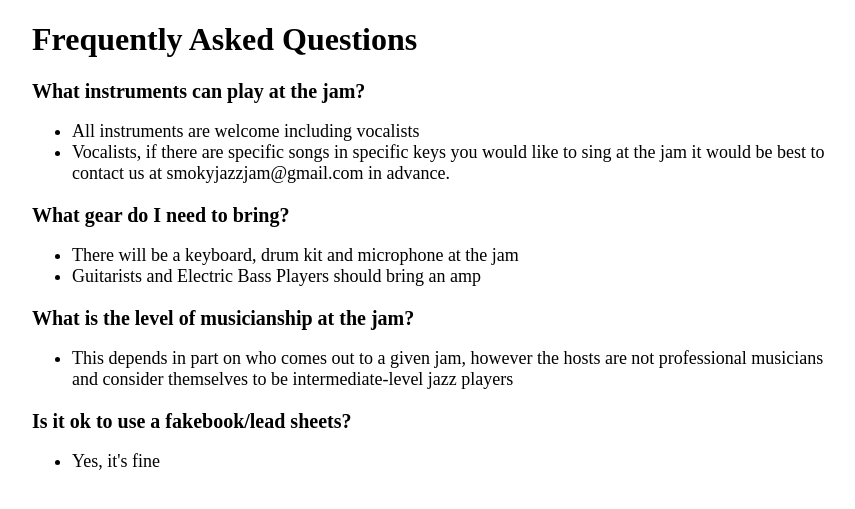
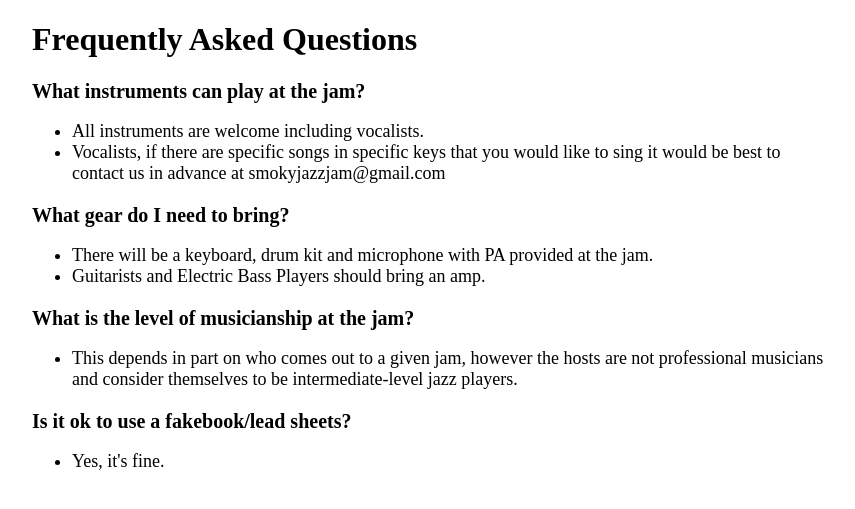
Before and after one commit to smokyjazzjam/smokyjazzjam, a Jekyll site: the page built from faq.md, in a window 1280 px wide. Shown: the top 509 px of the page, without its empty margins (208-1063 px from the left). Built offline with Jekyll 4.4.1, drawn with Linux system fonts in a browser that asks for light colours.

Commit message:
Update faq.md

```diff
--- a/faq.md
+++ b/faq.md
@@ -23,23 +23,23 @@ layout: default
 
   <h3 class="faq-question"><strong>What instruments can play at the jam?</strong></h3>
   <ul class="faq-answer">
-    <li>All instruments are welcome including vocalists</li>
-    <li>Vocalists, if there are specific songs in specific keys you would like to sing at the jam it would be best to contact us at smokyjazzjam@gmail.com in advance.</li>
+    <li>All instruments are welcome including vocalists.</li>
+    <li>Vocalists, if there are specific songs in specific keys that you would like to sing it would be best to contact us in advance at smokyjazzjam@gmail.com</li>
   </ul>
 
   <h3 class="faq-question"><strong>What gear do I need to bring?</strong></h3>
   <ul class="faq-answer">
-    <li>There will be a keyboard, drum kit and microphone at the jam</li>
-    <li>Guitarists and Electric Bass Players should bring an amp</li>
+    <li>There will be a keyboard, drum kit and microphone with PA provided at the jam.</li>
+    <li>Guitarists and Electric Bass Players should bring an amp.</li>
   </ul>
 
   <h3 class="faq-question"><strong>What is the level of musicianship at the jam?</strong></h3>
   <ul class="faq-answer">
-    <li>This depends in part on who comes out to a given jam, however the hosts are not professional musicians and consider themselves to be intermediate-level jazz players</li>
+    <li>This depends in part on who comes out to a given jam, however the hosts are not professional musicians and consider themselves to be intermediate-level jazz players.</li>
   </ul>
 
   <h3 class="faq-question"><strong>Is it ok to use a fakebook/lead sheets?</strong></h3>
   <ul class="faq-answer">
-    <li>Yes, it's fine</li>
+    <li>Yes, it's fine.</li>
   </ul>
 </div>
```
